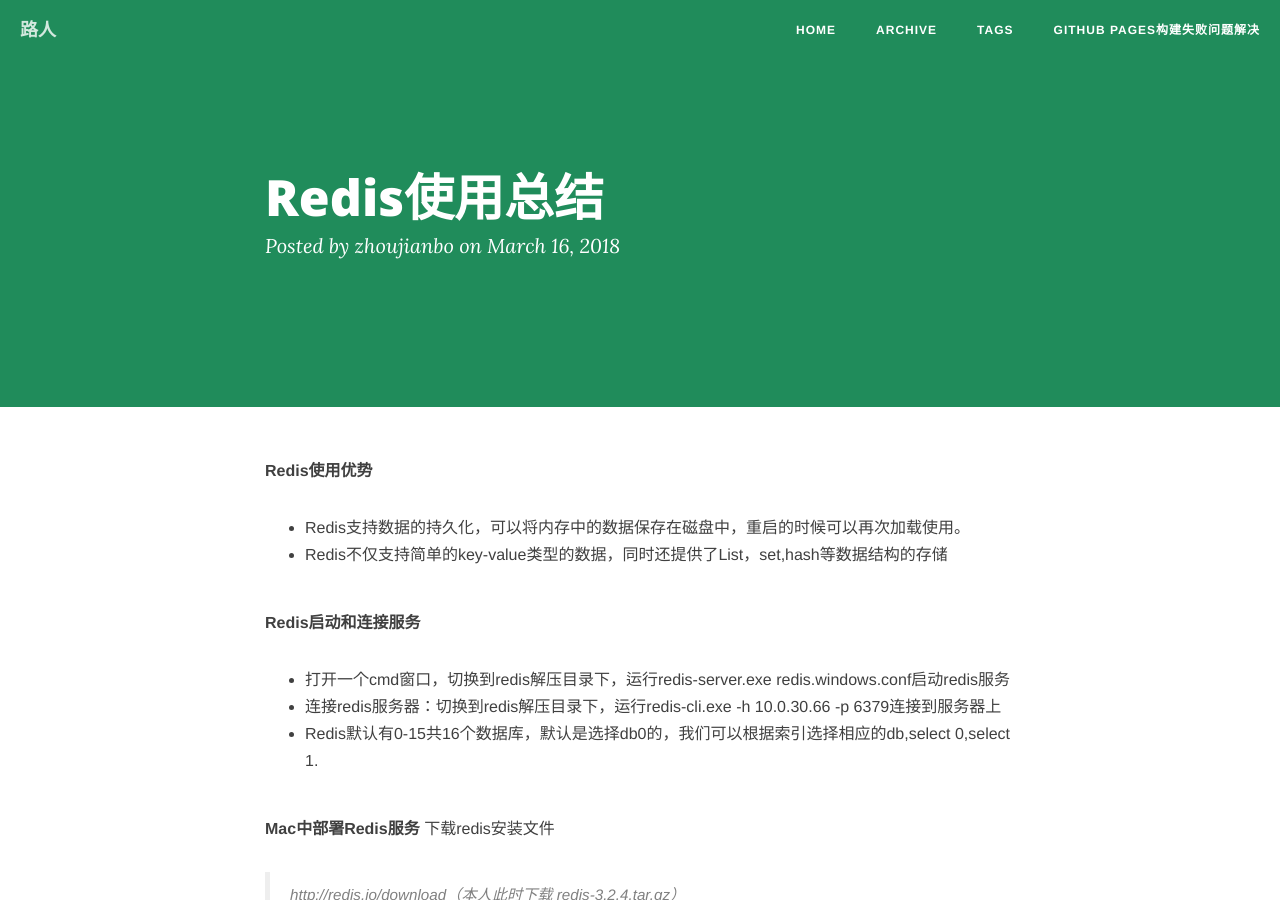
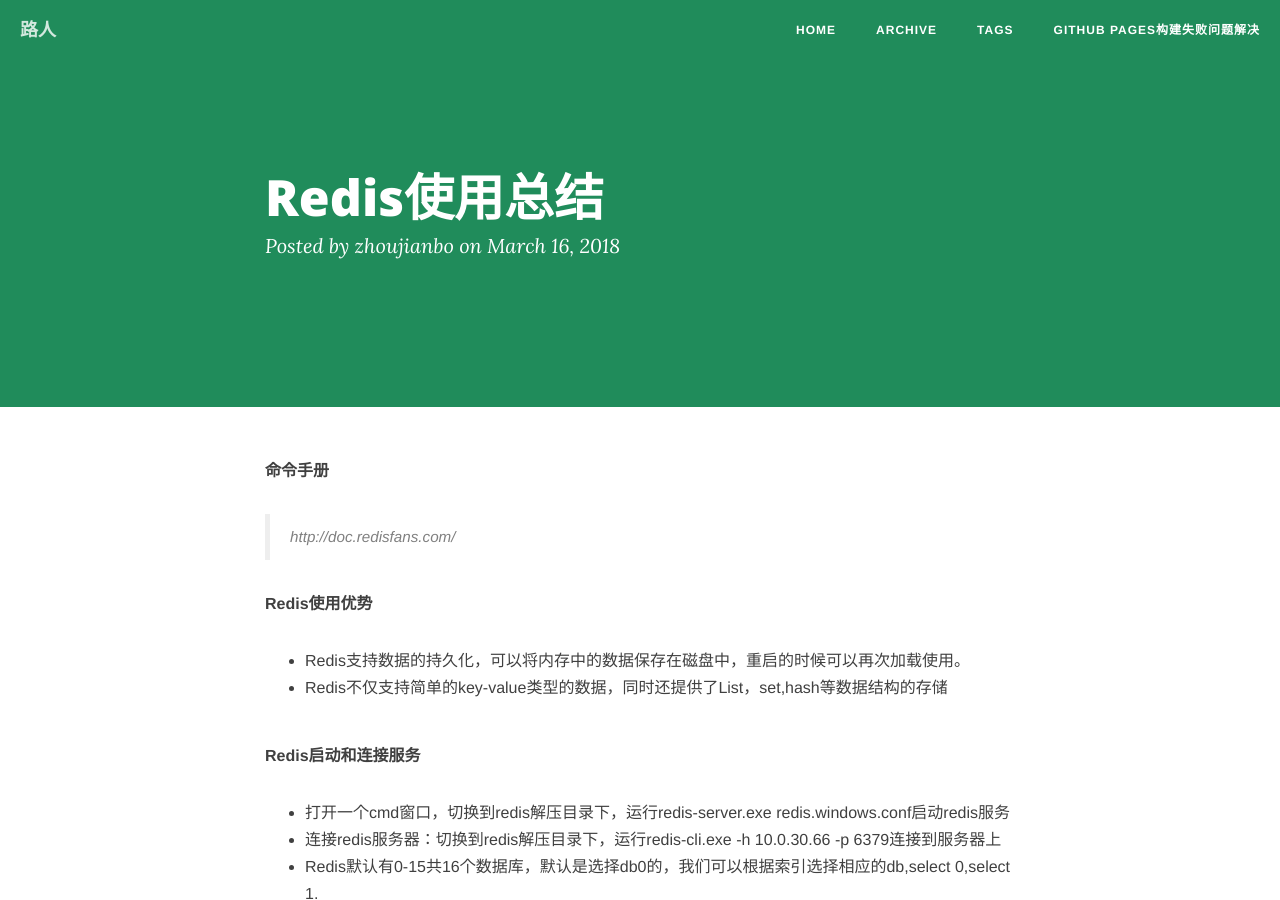
Before and after one commit to ZhouJianBoPro/ZhouJianBoPro.github.io, a Jekyll site: the page built from _posts/2018-03-16-redis.md, in a window 1280 px wide and 900 px high. Built offline with Jekyll 4.4.1, drawn with Linux system fonts in a browser that asks for light colours; nearby versions of some CDN libraries; comment, search, counter and statistics services are not loaded.

Commit message:
defalut commit；

```diff
--- a/_posts/2018-03-16-redis.md
+++ b/_posts/2018-03-16-redis.md
@@ -6,6 +6,9 @@ categories: 非关系型数据库
 tags: [Redis]
 description: Redis常用知识了解。
 ---
+
+**命令手册**
+> http://doc.redisfans.com/
 
 **Redis使用优势**
 - Redis支持数据的持久化，可以将内存中的数据保存在磁盘中，重启的时候可以再次加载使用。
```
